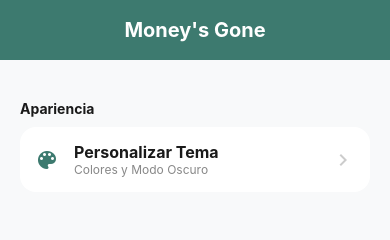
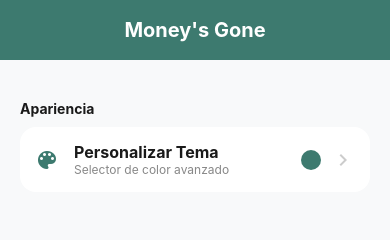
Before and after one commit to BrunoMoreno7/Taller-de-Aplicaciones, a React Native app: screen /Opciones in a window 390 px wide. Shown: the top 240 px of the page. Built offline with nearby package versions, Linux system fonts and the light colour scheme.

Commit message:
agregado opciones > color picker y mejora de estilos

```diff
--- a/package.json
+++ b/package.json
@@ -16,7 +16,8 @@
     "react-native-safe-area-context": "~5.6.0",
     "react-native-screens": "~4.16.0",
     "react-native-svg": "15.12.1",
-    "react-native-web": "^0.21.0"
+    "react-native-web": "^0.21.0",
+    "react-native-wheel-color-picker": "^1.3.1"
   },
   "scripts": {
     "start": "expo start",
--- a/src/screens/OpcionesScreen.js
+++ b/src/screens/OpcionesScreen.js
@@ -1,17 +1,26 @@
 import React, { useState } from 'react';
 import {
   View, Text, StyleSheet, ScrollView, TouchableOpacity,
-  Modal, Switch, FlatList
+  Modal, Switch
 } from 'react-native';
 import { MaterialCommunityIcons } from '@expo/vector-icons';
 import { useTheme } from '../context/ThemeContext';
 import AppHeader from '../components/AppHeader';
-
-const PRESET_COLORS = ['#6200EE', '#007AFF', '#4CAF50', '#FF9800', '#E91E63', '#000000'];
+import ColorPicker from 'react-native-wheel-color-picker';
 
 export default function OpcionesScreen() {
   const { isDarkMode, setIsDarkMode, accentColor, setAccentColor, theme } = useTheme();
   const [modalVisible, setModalVisible] = useState(false);
+  const [tempColor, setTempColor] = useState(accentColor);
+
+  const handleColorChange = (color) => {
+    setTempColor(color);
+  };
+
+  const saveColor = () => {
+    setAccentColor(tempColor);
+    setModalVisible(false);
+  };
 
   return (
     <View style={[styles.container, { backgroundColor: theme.colors.background }]}>
@@ -22,21 +31,25 @@ export default function OpcionesScreen() {
 
         <TouchableOpacity
           style={[styles.optionItem, { backgroundColor: theme.colors.card }]}
-          onPress={() => setModalVisible(true)}
+          onPress={() => {
+            setTempColor(accentColor);
+            setModalVisible(true);
+          }}
         >
           <View style={styles.iconContainer}>
             <MaterialCommunityIcons name="palette" size={24} color={accentColor} />
           </View>
           <View style={styles.optionTextContainer}>
             <Text style={[styles.optionTitle, { color: theme.colors.text }]}>Personalizar Tema</Text>
-            <Text style={styles.optionSubtitle}>Colores y Modo Oscuro</Text>
+            <Text style={styles.optionSubtitle}>Selector de color avanzado</Text>
           </View>
+          <View style={[styles.colorPreview, { backgroundColor: accentColor }]} />
           <MaterialCommunityIcons name="chevron-right" size={24} color="#CCC" />
         </TouchableOpacity>
 
         {/* --- MODAL DE PERSONALIZACIÓN --- */}
         <Modal
-          animationType="slide"
+          animationType="fade"
           transparent={true}
           visible={modalVisible}
           onRequestClose={() => setModalVisible(false)}
@@ -45,37 +58,59 @@ export default function OpcionesScreen() {
             <View style={[styles.modalContent, { backgroundColor: theme.colors.card }]}>
               <Text style={[styles.modalTitle, { color: theme.colors.text }]}>Personalizar</Text>
 
-              {/* Toggle Modo Oscuro */}
+              {/* SECCIÓN DEL SWITCH DELIMITADA */}
+              <View style={[
+                styles.darkModeBox,
+                { backgroundColor: theme.dark ? '#2A2A2A' : '#F0F0F0' }
+              ]}>
                 <View style={styles.settingRow}>
-                <Text style={{ color: theme.colors.text, fontSize: 16 }}>Modo Oscuro</Text>
+                  <View style={styles.rowInfo}>
+                    <MaterialCommunityIcons
+                      name={isDarkMode ? "weather-night" : "weather-sunny"}
+                      size={20}
+                      color={theme.colors.text}
+                    />
+                    <Text style={[styles.rowText, { color: theme.colors.text }]}>Modo Oscuro</Text>
+                  </View>
                   <Switch
                     value={isDarkMode}
                     onValueChange={setIsDarkMode}
                     trackColor={{ false: "#767577", true: accentColor }}
+                    thumbColor={isDarkMode ? accentColor : "#f4f3f4"}
+                  />
+                </View>
+              </View>
+
+              {/* Etiqueta para el Color Picker */}
+              <Text style={[styles.pickerLabel, { color: theme.colors.text }]}>Color de énfasis</Text>
+
+              {/* COLOR PICKER AVANZADO */}
+              <View style={styles.pickerContainer}>
+                <ColorPicker
+                  color={tempColor}
+                  onColorChange={handleColorChange}
+                  thumbSize={25}
+                  sliderSize={25}
+                  noSnap={true}
+                  row={false}
                 />
               </View>
 
-              {/* Color Picker */}
-              <Text style={[styles.label, { color: theme.colors.text }]}>Color de énfasis</Text>
-              <View style={styles.colorGrid}>
-                {PRESET_COLORS.map((color) => (
+              <View style={styles.buttonRow}>
                 <TouchableOpacity
-                    key={color}
-                    style={[
-                      styles.colorCircle,
-                      { backgroundColor: color, borderWidth: accentColor === color ? 3 : 0 }
-                    ]}
-                    onPress={() => setAccentColor(color)}
-                  />
-                ))}
-              </View>
+                  style={[styles.btn, styles.cancelBtn]}
+                  onPress={() => setModalVisible(false)}
+                >
+                  <Text style={styles.cancelBtnText}>Cancelar</Text>
+                </TouchableOpacity>
 
                 <TouchableOpacity
-                style={[styles.closeButton, { backgroundColor: accentColor }]}
-                onPress={() => setModalVisible(false)}
+                  style={[styles.btn, { backgroundColor: tempColor }]}
+                  onPress={saveColor}
                 >
-                <Text style={styles.closeButtonText}>Listo</Text>
+                  <Text style={styles.saveBtnText}>Guardar</Text>
                 </TouchableOpacity>
+              </View>
             </View>
           </View>
         </Modal>
@@ -93,15 +128,47 @@ const styles = StyleSheet.create({
   optionTextContainer: { flex: 1 },
   optionTitle: { fontSize: 16, fontWeight: '700' },
   optionSubtitle: { fontSize: 12, color: '#888' },
+  colorPreview: { width: 20, height: 20, borderRadius: 10, marginRight: 10 },
 
   // Modal Styles
-  modalOverlay: { flex: 1, backgroundColor: 'rgba(0,0,0,0.5)', justifyContent: 'center', alignItems: 'center' },
-  modalContent: { width: '85%', padding: 25, borderRadius: 20, elevation: 10 },
-  modalTitle: { fontSize: 20, fontWeight: 'bold', marginBottom: 20, textAlign: 'center' },
-  settingRow: { flexDirection: 'row', justifyContent: 'space-between', alignItems: 'center', marginBottom: 25 },
-  label: { fontSize: 16, marginBottom: 15 },
-  colorGrid: { flexDirection: 'row', flexWrap: 'wrap', justifyContent: 'center', marginBottom: 25 },
-  colorCircle: { width: 45, height: 45, borderRadius: 22.5, margin: 8, borderColor: '#FFF' },
-  closeButton: { padding: 15, borderRadius: 12, alignItems: 'center' },
-  closeButtonText: { color: 'white', fontWeight: 'bold' }
+  modalOverlay: { flex: 1, backgroundColor: 'rgba(0,0,0,0.7)', justifyContent: 'center', alignItems: 'center' },
+  modalContent: { width: '90%', height: 550, padding: 20, borderRadius: 25, elevation: 10 },
+  modalTitle: { fontSize: 22, fontWeight: 'bold', marginBottom: 20, textAlign: 'center' },
+
+  // Nuevo estilo para delimitar el modo oscuro
+  darkModeBox: {
+    borderRadius: 15,
+    paddingHorizontal: 15,
+    paddingVertical: 10,
+    marginBottom: 20,
+    borderWidth: 1,
+    borderColor: 'rgba(0,0,0,0.05)',
+  },
+  settingRow: {
+    flexDirection: 'row',
+    justifyContent: 'space-between',
+    alignItems: 'center'
+  },
+  rowInfo: {
+    flexDirection: 'row',
+    alignItems: 'center',
+  },
+  rowText: {
+    fontSize: 16,
+    fontWeight: '600',
+    marginLeft: 10,
+  },
+  pickerLabel: {
+    fontSize: 14,
+    fontWeight: '700',
+    marginBottom: 10,
+    opacity: 0.6,
+    textTransform: 'uppercase',
+  },
+  pickerContainer: { flex: 1, marginBottom: 20 },
+  buttonRow: { flexDirection: 'row', justifyContent: 'space-between' },
+  btn: { flex: 0.48, padding: 15, borderRadius: 12, alignItems: 'center' },
+  cancelBtn: { backgroundColor: '#EEE' },
+  cancelBtnText: { color: '#333', fontWeight: 'bold' },
+  saveBtnText: { color: 'white', fontWeight: 'bold' }
 });
```
Also changed, not shown: 1 other file (tests, documents, lock files or other folders). Lines whose indentation alone changed are shown as unchanged.
